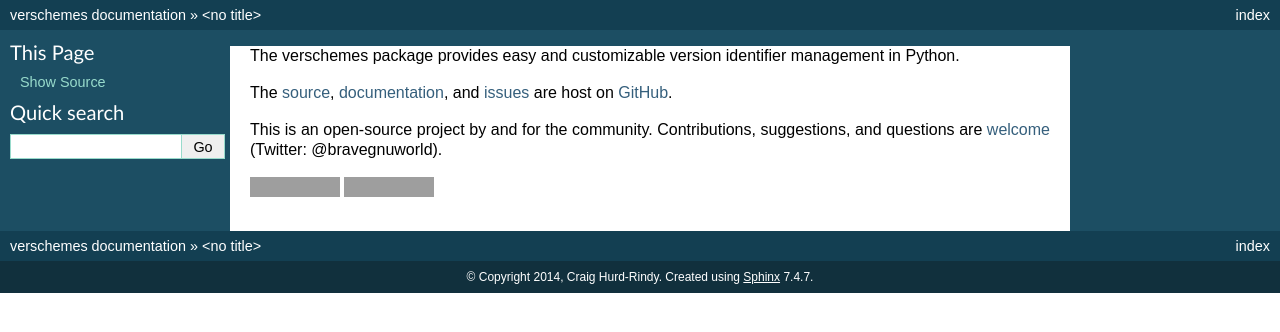
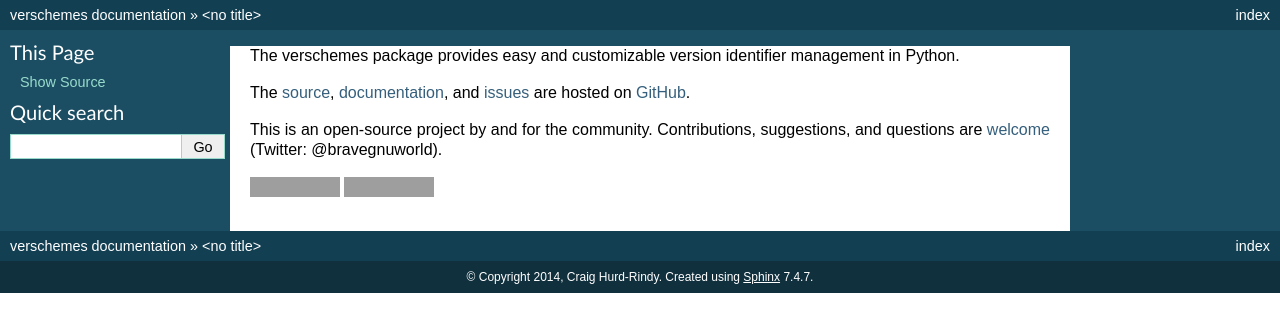
Before and after one commit to gnuworldman/verschemes, a Sphinx documentation site: the page built from docs/description.rst, in a window 1280 px wide, cut to the strip 0-332 px from the top of the page. Built offline with Sphinx 7.4.7, drawn with Linux system fonts in a browser that asks for light colours; the version number could not be read and is left out; grey boxes are pictures that could not be loaded.

Commit message:
Fix grammar.

```diff
--- a/README.rst
+++ b/README.rst
@@ -11,7 +11,7 @@ management in Python.
 The `source <https://github.com/gnuworldman/verschemes/tree/master>`_,
 `documentation <http://gnuworldman.github.io/verschemes/>`_,
 and `issues <https://github.com/gnuworldman/verschemes/issues>`_
-are host on `GitHub <https://github.com/>`_.
+are hosted on `GitHub <https://github.com/>`_.
 
 This is an open-source project by and for the community.  Contributions,
 suggestions, and questions are `welcome <https://twitter.com/BraveGnuWorld>`_
--- a/docs/description.rst
+++ b/docs/description.rst
@@ -4,7 +4,7 @@ management in Python.
 The `source <https://github.com/gnuworldman/verschemes/tree/master>`_,
 `documentation <http://gnuworldman.github.io/verschemes/>`_,
 and `issues <https://github.com/gnuworldman/verschemes/issues>`_
-are host on `GitHub <https://github.com/>`_.
+are hosted on `GitHub <https://github.com/>`_.
 
 This is an open-source project by and for the community.  Contributions,
 suggestions, and questions are `welcome <https://twitter.com/BraveGnuWorld>`_
```
